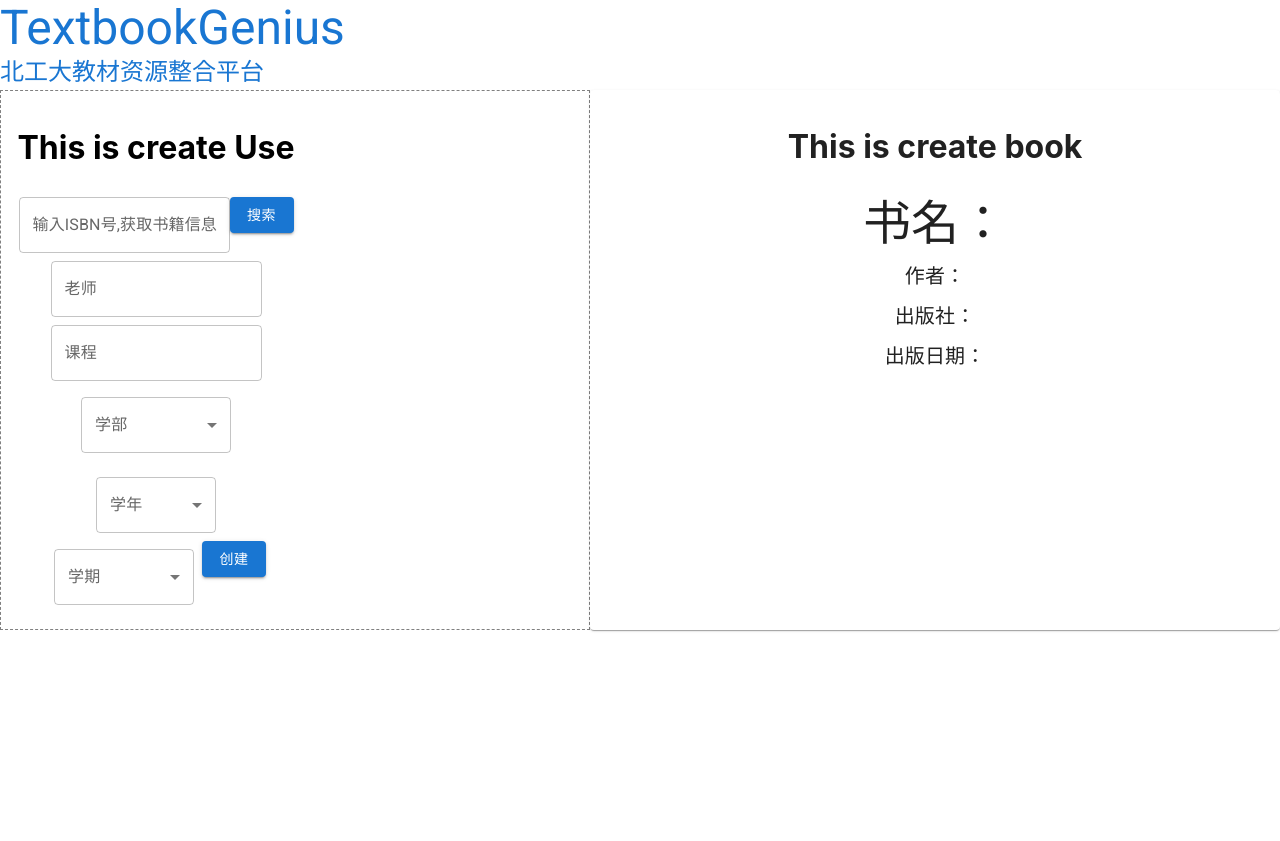
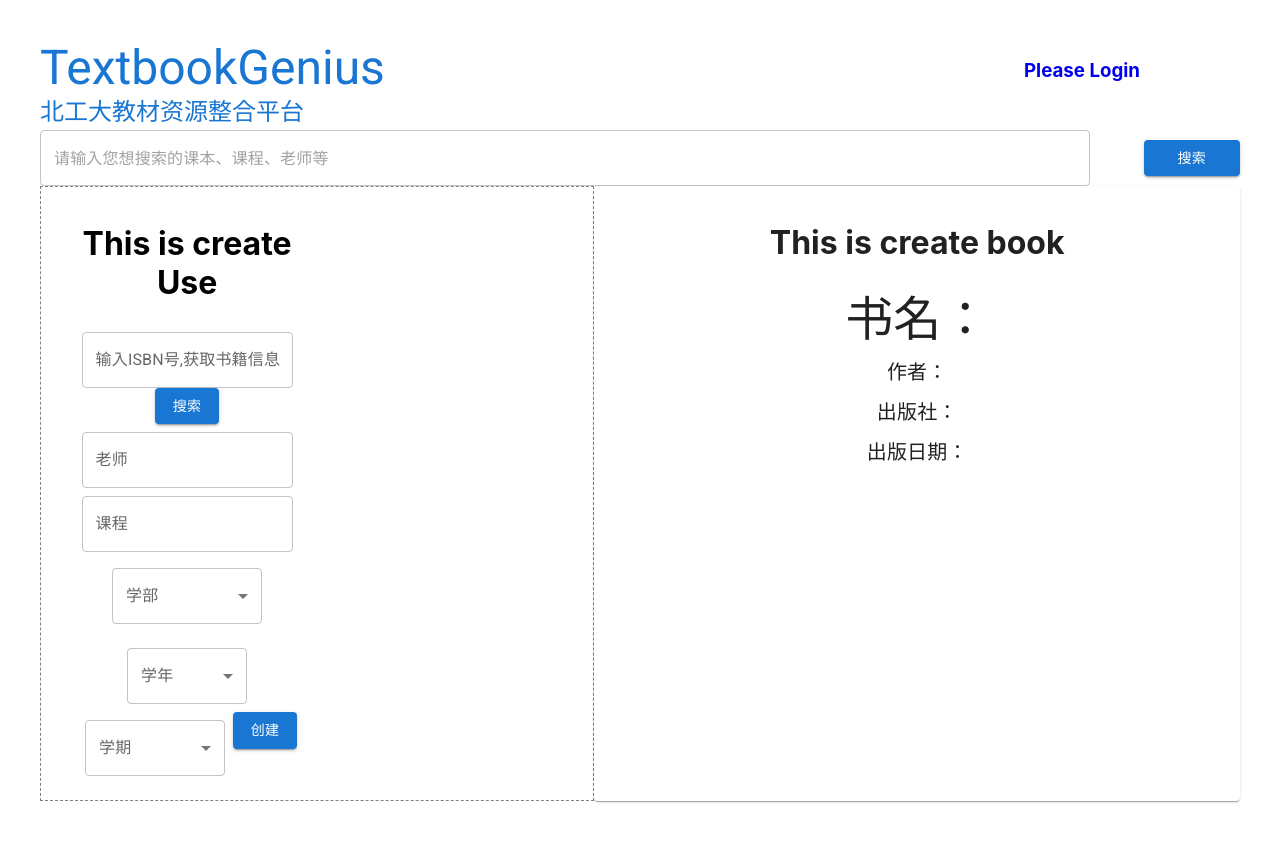
Before and after one commit to OkenBarrel/TestbookGenius, a React (Create React App) app in the folder textbook_genius/reactapp/: page /create in a window 1280 px wide. Before the commit the page ends 800 px from the top, so only its background shows below. Built offline with nearby package versions, Linux system fonts and the light colour scheme.

Commit message:
feat: add hello component to every page

```diff
--- a/textbook_genius/reactapp/src/components/Book.js
+++ b/textbook_genius/reactapp/src/components/Book.js
@@ -216,7 +216,7 @@ const Book=({relation})=>{
                                 <Home />
                             </Grid>
                             <Grid item xs={3.8} sm={3.8} md={3.8} align="right" style={{ marginRight: '5%'}}>
-                                <HelloComponent />
+                            <HelloComponent user_name={getCookie('username')} id={getCookie('user_id')}/>
                             </Grid>
                         </Grid>
                     </Box>
--- a/textbook_genius/reactapp/src/components/CreateBookPage.js
+++ b/textbook_genius/reactapp/src/components/CreateBookPage.js
@@ -9,8 +9,9 @@ import {useNavigate} from 'react-router-dom';
 import { getCsrfToken } from './CSRFToken';
 import SchoolYearSelect from './SelectSchoolYear';
 import { getCookie } from './CSRFToken';
-import Home from './Navigate';
-
+import NavigateButton from './Navigate';
+import HelloComponent from './HelloComponent';
+import Search from './Search';
 
 function CreateBookPage(props){
 
@@ -118,9 +119,24 @@ function CreateBookPage(props){
 
     return(
         <div className='createBookPage'>
-            <Box>
-                <Home />
+            <Box sx={{ display: 'flex', justifyContent: 'center', padding: 5 }}>
+                <Grid container>
+                    <Grid item width="100%">
+                        <Grid item width = "100%">
+                            <Box border = "0px dotted #acf" width = "100%">
+                                <Grid container spacing={0} sx={{display:'flex', flexDirection:'row'}}>
+                                    <Grid item xs={7} sm={7} md={7} align="left" >
+                                        <NavigateButton />
+                                    </Grid>
+                                    <Grid item xs={4} sm={4} md={4} align="right" >
+                                    <HelloComponent user_name={getCookie('username')} id={getCookie('user_id')}/>
+                                    </Grid>
+                                </Grid>
                             </Box>
+                        </Grid>
+                        <Search />
+                    </Grid>
+                    <Grid item width="100%">
                         <Box  alignContent="center" sx={{ display:'flex',flexDirection: 'row'}}>
                             <Box sx={{width:600,p: 2, border: '1px dashed grey'}}>
                             <Grid container spacing={1} item xs={6} >
@@ -275,6 +291,9 @@ function CreateBookPage(props){
                                 </Box>
                             </Card>
                         </Box>
+                    </Grid>
+                </Grid>
+            </Box>
         </div>
     );
 }
--- a/textbook_genius/reactapp/src/components/LoginPage.js
+++ b/textbook_genius/reactapp/src/components/LoginPage.js
@@ -1,7 +1,7 @@
 import {Button,DialogContent,Grid,Typography,TextField, Paper, Box} from '@mui/material';
 import React,{Component, useState} from "react";
 import { useNavigate, useLocation, Link } from 'react-router-dom';
-import { getCsrfToken } from './CSRFToken';
+import { getCookie, getCsrfToken } from './CSRFToken';
 import Alert from '@mui/material/Alert';
 import Home from './Navigate';
 import HelloComponent from './HelloComponent';
@@ -50,7 +50,7 @@ const LoginPage = () => {
             }
             const data = await response.json();
             setSuccess('Login successful!');
-            navigate('/');
+            navigate(-1);
             // if (username === 'tw11' && password === 'password' && username === 'tw11') {
             //     setSuccess('Login successful!');
             //     // navigate(`/}`);
@@ -71,7 +71,7 @@ const LoginPage = () => {
                             <Home />
                         </Grid>
                         <Grid item xs={4} sm={4} md={4} align="right">
-                            <HelloComponent />
+                            <HelloComponent user_name={getCookie('username')} id={getCookie('user_id')}/>
                         </Grid>
                     </Grid>
                 </Box>
--- a/textbook_genius/reactapp/src/components/RegisterPage.js
+++ b/textbook_genius/reactapp/src/components/RegisterPage.js
@@ -2,7 +2,7 @@ import React, { useState, useEffect } from "react";
 import { Button, Grid, Typography, TextField, Paper, Box } from "@mui/material";
 import Alert from "@mui/material/Alert";
 import { useNavigate } from 'react-router-dom';
-import { getCsrfToken } from "./CSRFToken";
+import { getCookie,getCsrfToken } from './CSRFToken';
 import Home from './Navigate';
 import HelloComponent from './HelloComponent';
 
@@ -130,7 +130,7 @@ const RegisterPage = () => {
               <Home />
             </Grid>
             <Grid item xs={4} sm={4} md={4} align="right">
-              <HelloComponent />
+              <HelloComponent user_name={getCookie('username')} id={getCookie('user_id')}/>
             </Grid>
           </Grid>
         </Box>
--- a/textbook_genius/reactapp/src/components/SearchResults.js
+++ b/textbook_genius/reactapp/src/components/SearchResults.js
@@ -5,6 +5,7 @@ import Search from './Search';
 import NavigateButton from './Navigate';
 import HelloComponent from './HelloComponent';
 import Pagination from '@mui/material/Pagination';
+import { getCookie,getCsrfToken } from './CSRFToken';
 
 const useQuery = () => {
   return new URLSearchParams(useLocation().search);
@@ -56,7 +57,7 @@ const SearchResults = () => {
                           <NavigateButton />
                       </Grid>
                       <Grid item xs={4} sm={4} md={4} align="right" >
-                          <HelloComponent />
+                      <HelloComponent user_name={getCookie('username')} id={getCookie('user_id')}/>
                       </Grid>
                   </Grid>
               </Box>
```
Lines whose indentation alone changed are shown as unchanged.
